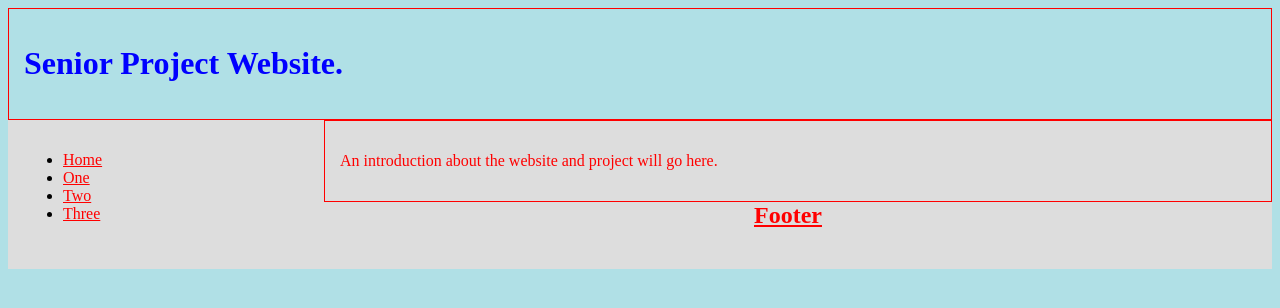
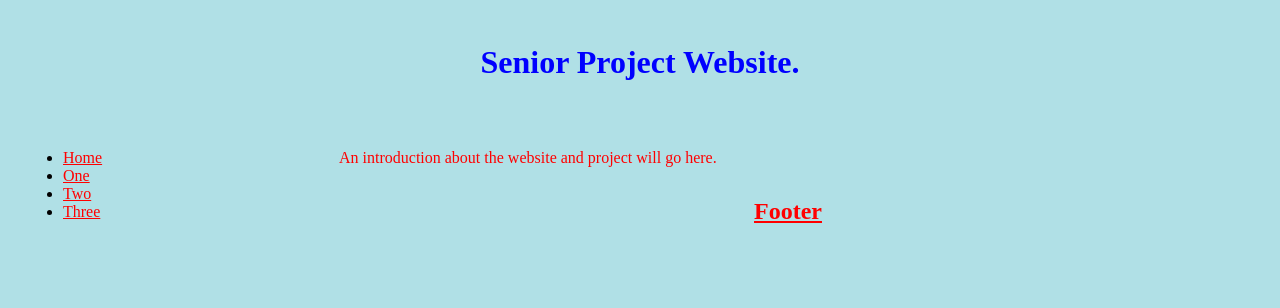
Before and after one commit to wyntermindnich/SeniorProject.github.io, a plain HTML site: page index.html in a window 1280 px wide. Drawn offline with Linux system fonts and the light colour scheme.

Commit message:
Update styles.css

```diff
--- a/styles.css
+++ b/styles.css
@@ -17,8 +17,8 @@ a.one:hover {color:#ffcc00;}
 }
 
 .header {
-  border: 1px solid red;
   padding: 15px;
+  text-align: center;
 }
 
 .menu {
@@ -31,11 +31,10 @@ a.one:hover {color:#ffcc00;}
   width: 75%;
   float: left;
   padding: 15px;
-  border: 1px solid red;
+
 }
 
 .footer {
   padding: 20px;
   text-align: center;
-  background: #ddd;
 }
```
